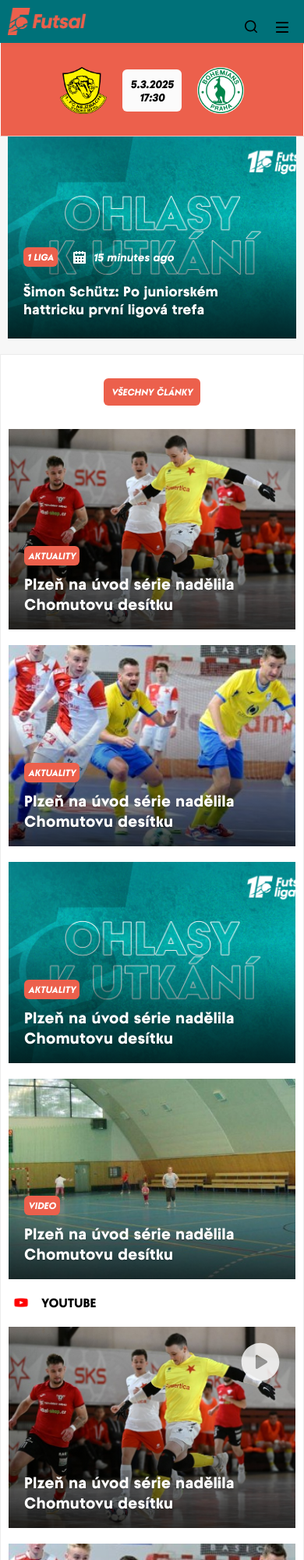
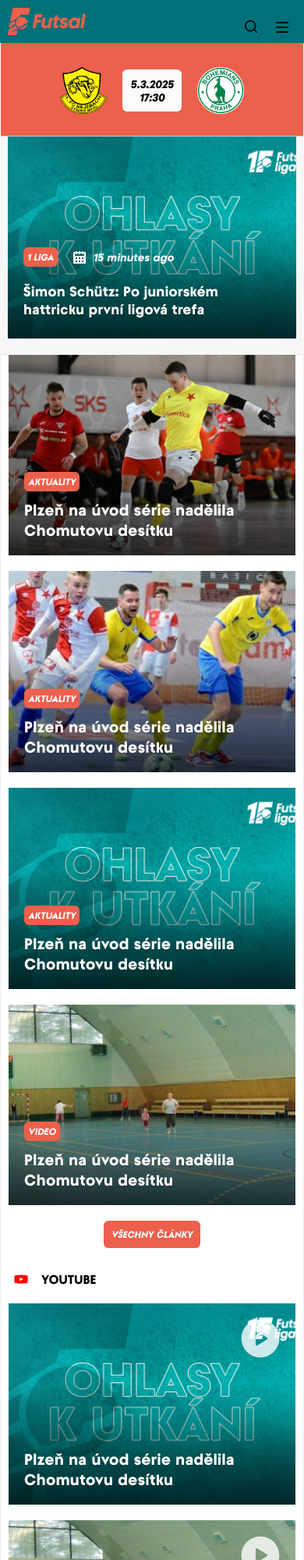
Before and after one commit to mizza-cz/futsal-liga, a website: page dist/homepage.html in a window 390 px wide. Shown: the top 2000 px of the page at 78% size. Drawn offline with nearby package versions, Linux system fonts and the light colour scheme; files that its build step writes are made by us from their sources; files whose address does not match are found by name.

Commit message:
add fixes

```diff
--- a/dist/homepage.html
+++ b/dist/homepage.html
@@ -337,9 +337,9 @@
                 </div>
             </div>
         </div>
-        <div class="wrapper pb-4 pt-4 pt-md-0">
+        <div class="wrapper pb-4  ">
             <div class="container-fluid">
-                <div class="d-flex align-items-center justify-content-md-between justify-content-center  mb-4 mb-md-0 flex-wrap">
+                <div class="d-lg-flex d-none align-items-center justify-content-md-between justify-content-center  mb-4 mb-md-0 flex-wrap">
 
                     <div class="d-none d-md-flex ">
                         <a href="ajax-content.html" data-target="#content01" data-color="text-secondary" class="tab tab-ext js-tab-link text-nowrap position-relative text-uppercase font-size-small font-weight-bold d-block pl-1 pr-1 pb-4 pt-4 text-secondary is-active">1. Futsal liga</a>
@@ -349,7 +349,7 @@
                         <a href="ajax-content.html" data-target="#content01" data-color="text-secondary" class="tab tab-ext js-tab-link text-nowrap position-relative text-uppercase font-size-small font-weight-bold d-block pl-1 pr-1 pb-4 pt-4 ml-3">Dorostenecká liga</a>
                          <a href="ajax-content.html" data-target="#content01" data-color="text-secondary" class="tab tab-ext js-tab-link text-nowrap position-relative text-uppercase font-size-small font-weight-bold d-block pl-1 pr-1 pb-4 pt-4 ml-3"> Liga žen   </a>
                     </div>
-        <a href="#" class="p-2     bg-secondary rounded d-inline-block text-white font-size-small font-weight-bold text-uppercase">všechny články</a>
+        <a href="#" class="p-2     bg-secondary rounded d-lg-block d-none text-white font-size-small font-weight-bold text-uppercase">všechny články</a>
                 </div>
                 <div class="row" aria-live="assertive" id="content01">
                     <div class="col-12 col-md-6 col-lg-3">
@@ -406,12 +406,12 @@
                             </div>
                         </article>
                      </div>
-
+                        <a href="#" class="p-2     bg-secondary rounded d-lg-none mx-auto mb-4 d-block text-white font-size-small font-weight-bold text-uppercase">všechny články</a>
 
                     <div class="col-12 mb-3">
                         <h2 class="delta d-flex d-md-none d-lg-flex mb-0"><img src="images/content/youtube.webp" alt="" width="32" height="16" class="widget-title-icon d-block mr-2" />Youtube</h2>
                     </div>
-                      <div class="col-12 col-md-6 col-lg-3">
+                      <div class="col-12 col-md-6 col-lg-3 d-lg-block d-none">
                         <article class="mb-3">
                             <div class="position-relative overlay">
                                 <div class="z-index-5 position-absolute position-bottom position-left position-right p-3">
@@ -426,7 +426,7 @@
                         </article>
 
                     </div>
-                    <div class="col-12 col-md-6 col-lg-3">
+                    <div class="col-12 col-md-6 col-lg-3 d-lg-block d-none">
                         <article class="mb-3">
                             <div class="position-relative overlay">
                                 <div class="z-index-5 position-absolute position-bottom position-left position-right p-3">
```
Also changed, not shown: 1 other file.
